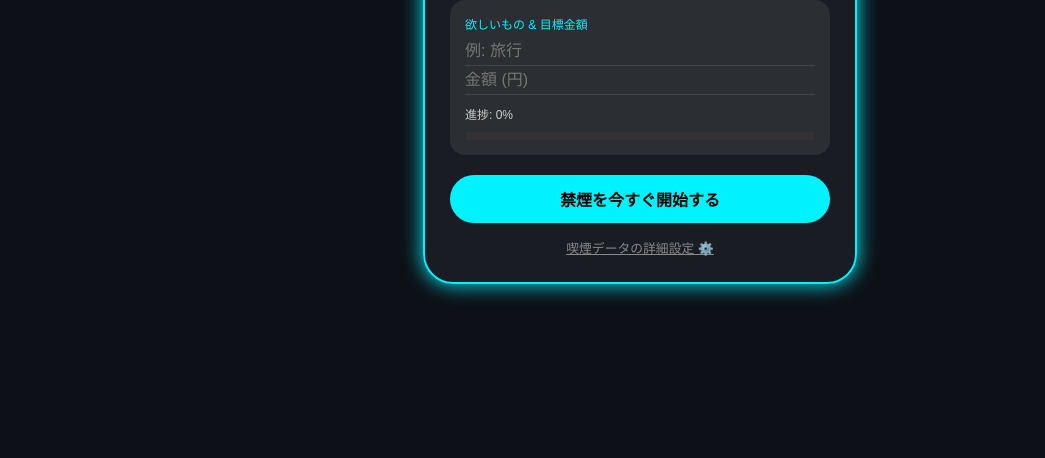
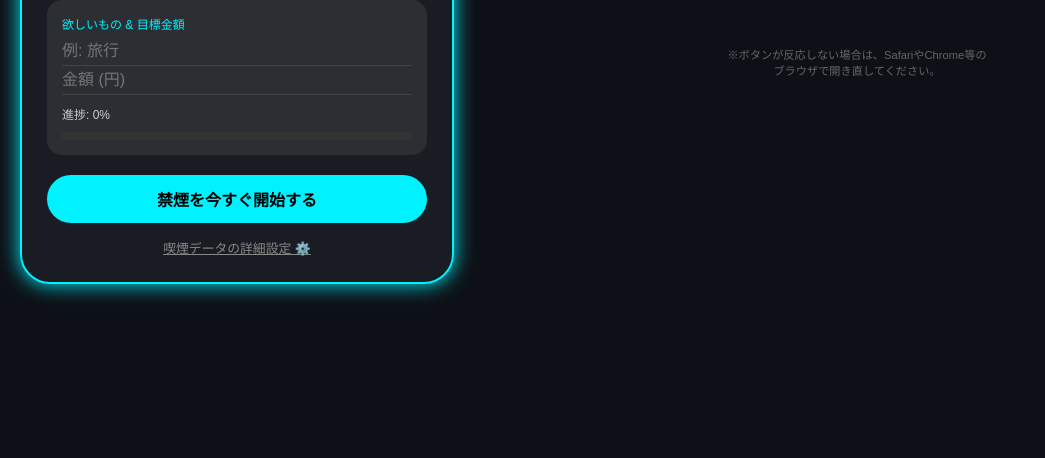
Before and after one commit to suko-lab/my-kinnenn-log, a plain HTML site: page index.html in a window 1280 px wide. Shown: the part 342-800 px from the top of the page, without its empty margins (0-1045 px from the left). Drawn offline with Linux system fonts and the light colour scheme.

Commit message:
Update index.html

```diff
--- a/index.html
+++ b/index.html
@@ -158,5 +158,10 @@
         update();
     }
 </script>
+
+<p style="font-size: 0.7em; color: #666; margin-top: 20px; text-align: center; width: 100%;">
+  ※ボタンが反応しない場合は、SafariやChrome等の<br>ブラウザで開き直してください。
+</p>
+
 </body>
 </html>
```
